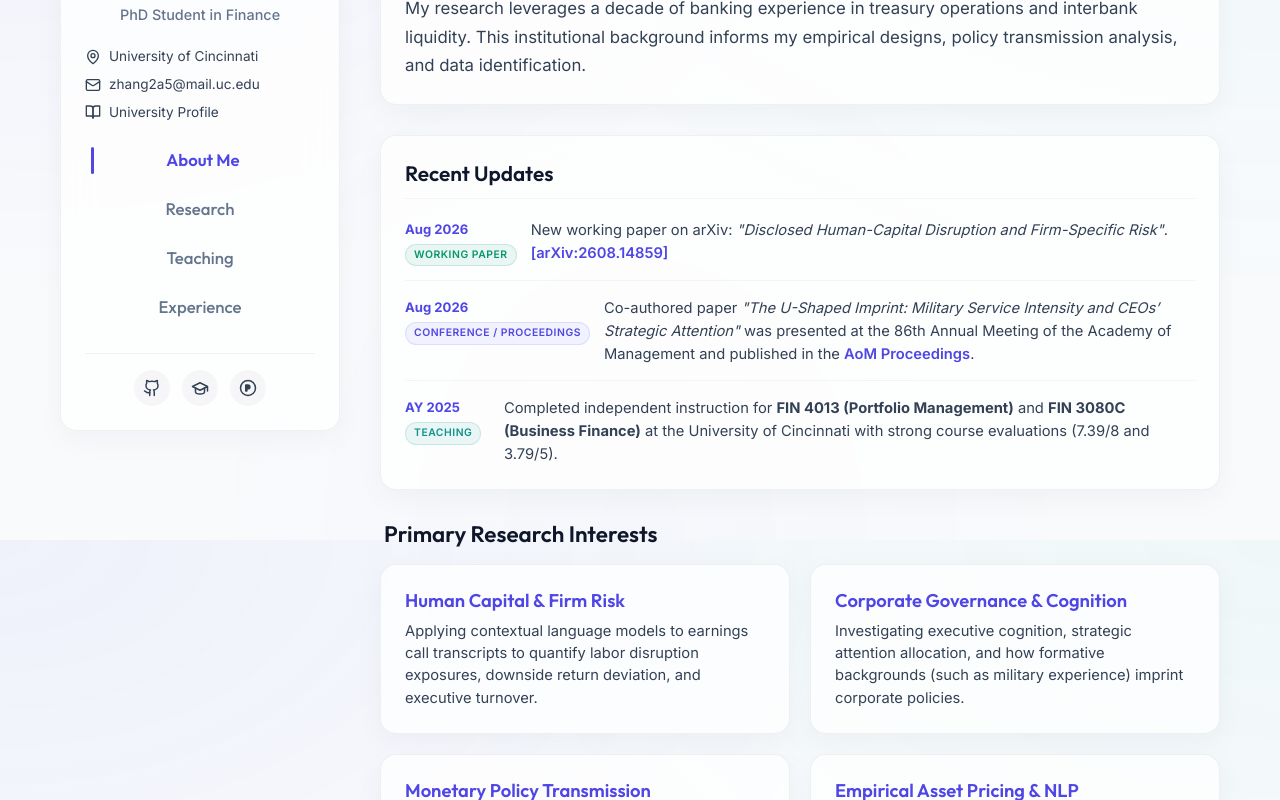
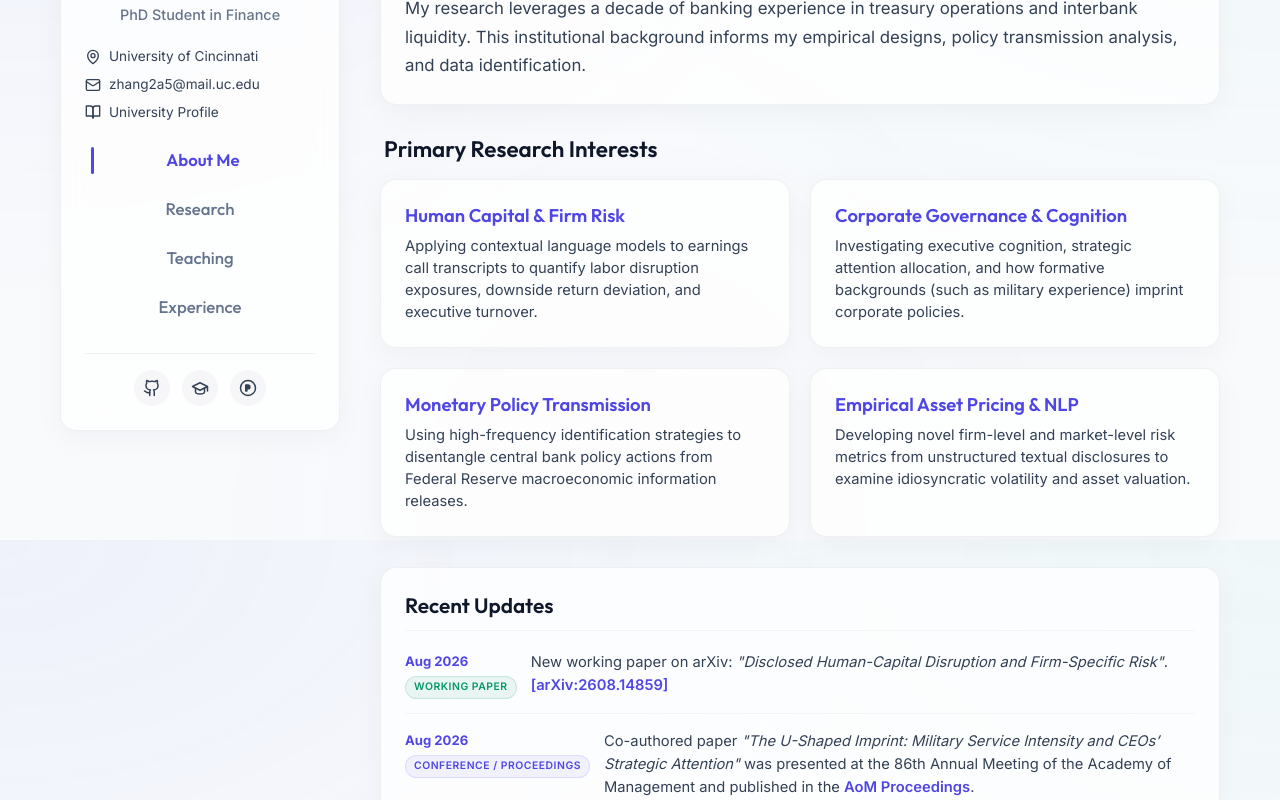
Before and after one commit to azazhang/academia, a React (Vite) app: page / in a window 1280 px wide. Shown: the part 260-1060 px from the top of the page. Built offline with nearby package versions, Linux system fonts and the light colour scheme.

Commit message:
Reorder landing page: move Research Interests above Recent Updates; update Academic Services to Ad-hoc Reviewer

```diff
--- a/src/pages/CV.jsx
+++ b/src/pages/CV.jsx
@@ -87,13 +87,10 @@ export default function CV() {
         <SectionCard title="Academic Services">
           <ul style={{ display: 'flex', flexDirection: 'column', gap: '8px', paddingLeft: '16px', margin: 0, fontSize: '0.92rem', color: 'var(--text-secondary)' }}>
             <li>
-              Reviewer for <strong>Risk Sciences</strong>
+              Ad-hoc Reviewer for <strong>Risk Sciences</strong>
             </li>
             <li>
-              Reviewer for <strong>Journal of Financial Counselling and Planning</strong>
-            </li>
-            <li>
-              Volunteer Reviewer for the <strong>Academy of Management (AoM)</strong> Annual Meeting
+              Ad-hoc Reviewer for <strong>Journal of Financial Counseling and Planning</strong>
             </li>
           </ul>
         </SectionCard>
--- a/src/pages/Home.jsx
+++ b/src/pages/Home.jsx
@@ -88,6 +88,25 @@ export default function Home({ setActiveTab }) {
         </div>
       </SectionCard>
 
+      {/* Research Interests Grid */}
+      <div>
+        <h2 style={{ fontSize: '1.4rem', fontWeight: 600, color: 'var(--text-primary)', marginBottom: '16px', paddingLeft: '4px' }}>
+          Primary Research Interests
+        </h2>
+        <div style={{ display: 'grid', gridTemplateColumns: 'repeat(auto-fit, minmax(280px, 1fr))', gap: '20px' }}>
+          {interests.map((interest, i) => (
+            <SectionCard key={i} interactive={true}>
+              <h3 style={{ fontSize: '1.15rem', color: 'var(--color-accent)', marginBottom: '8px', fontWeight: 600 }}>
+                {interest.title}
+              </h3>
+              <p style={{ fontSize: '0.92rem', lineHeight: '1.5', color: 'var(--text-secondary)' }}>
+                {interest.desc}
+              </p>
+            </SectionCard>
+          ))}
+        </div>
+      </div>
+
       {/* Recent Updates */}
       <SectionCard title="Recent Updates">
         <div style={{ display: 'flex', flexDirection: 'column', gap: '16px' }}>
@@ -117,25 +136,6 @@ export default function Home({ setActiveTab }) {
           ))}
         </div>
       </SectionCard>
-
-      {/* Research Interests Grid */}
-      <div>
-        <h2 style={{ fontSize: '1.4rem', fontWeight: 600, color: 'var(--text-primary)', marginBottom: '16px', paddingLeft: '4px' }}>
-          Primary Research Interests
-        </h2>
-        <div style={{ display: 'grid', gridTemplateColumns: 'repeat(auto-fit, minmax(280px, 1fr))', gap: '20px' }}>
-          {interests.map((interest, i) => (
-            <SectionCard key={i} interactive={true}>
-              <h3 style={{ fontSize: '1.15rem', color: 'var(--color-accent)', marginBottom: '8px', fontWeight: 600 }}>
-                {interest.title}
-              </h3>
-              <p style={{ fontSize: '0.92rem', lineHeight: '1.5', color: 'var(--text-secondary)' }}>
-                {interest.desc}
-              </p>
-            </SectionCard>
-          ))}
-        </div>
-      </div>
 
       {/* Quick Credentials / Highlights */}
       <SectionCard title="Quick Highlights">
```
